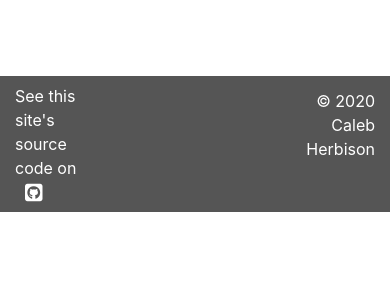
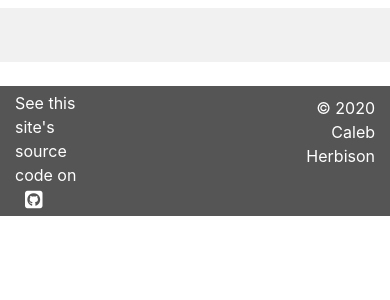
Before and after one commit to calebherbison/tourdesource.com, a Svelte app: page / in a window 390 px wide. Shown: the top 300 px of the page. Built offline with nearby package versions, Linux system fonts and the light colour scheme.

Commit message:
fix styles

```diff
--- a/public/global.css
+++ b/public/global.css
@@ -1,21 +1,24 @@
-canvas {
-    display: block;
-    margin: auto;
-    border: 1px solid black;
+/* Set height of the grid so .sidenav can be 100% (adjust if needed) */
+.row.content {height: 1500px}
+
+/* Set gray background color and 100% height */
+.sidenav {
+  background-color: #f1f1f1;
+  height: 100%;
 }
 
 /* Set black background color, white text and some padding */
 footer {
   background-color: #555;
   color: white;
-  padding: 8px;
+  padding: 5px;
 }
 
 /* On small screens, set height to 'auto' for sidenav and grid */
 @media screen and (max-width: 767px) {
   .sidenav {
 	height: auto;
-	padding: 10px;
+	padding: 15px;
   }
   .row.content {height: auto;}
 }
```
